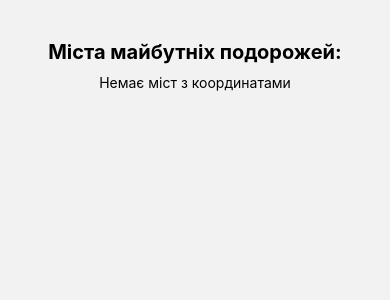
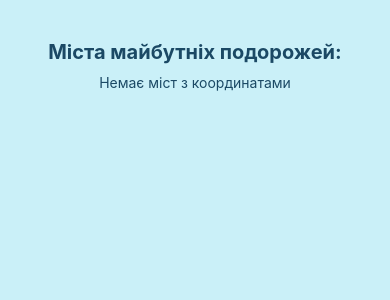
Before and after one commit to KsuSh7/TravelPlanner, a React Native app: screen /Map in a window 390 px wide. Shown: the top 300 px of the page. Built offline with nearby package versions, Linux system fonts and the light colour scheme.

Commit message:
зміни в стилях

```diff
--- a/screen/FutureTrips.js
+++ b/screen/FutureTrips.js
@@ -18,7 +18,7 @@ export default function FutureTrips() {
 
   // 🗺️ Завантаження міст з бекенду
   useEffect(() => {
-    fetch('http://192.168.31.55:5001/cities') // 🔁 Замінити на свій локальний IP
+    fetch('http://192.168.1.162:5001/cities') // 🔁 Замінити на свій локальний IP
       .then(res => res.json())
       .then(data => setAllCities(data))
       .catch(err => console.error('Помилка при завантаженні міст:', err));
@@ -93,12 +93,16 @@ export default function FutureTrips() {
               selectedValue={selectedCity}
               onValueChange={(value) => setSelectedCity(value)}
               style={styles.picker}
-            >
+              itemStyle={styles.pickerItem} >
               <Picker.Item label="Оберіть місто" value="" />
-              {allCities.map((city, index) => (
-                <Picker.Item key={index} label={city.name} value={city.name} />
-              ))}
+                {allCities.map((city, index) => (
+              <Picker.Item
+                    key={index}
+                    label={city.name}
+                    value={city.name}/>
+                      ))}
             </Picker>
+
 
             <TouchableOpacity style={styles.dateButton} onPress={() => setDatePickerVisible(true)}>
               <Text style={styles.dateButtonText}>{tripDate ? `Дата: ${tripDate}` : 'Вибрати дату'}</Text>
@@ -135,7 +139,8 @@ const styles = StyleSheet.create({
   modalContainer: { flex: 1, justifyContent: 'center', alignItems: 'center', backgroundColor: 'rgba(0, 0, 0, 0.5)' },
   modalContent: { width: '80%', backgroundColor: '#fff', padding: 20, borderRadius: 10 },
   input: { width: '100%', backgroundColor: '#E0F7FF', padding: 10, marginVertical: 10, borderRadius: 10 },
-  picker: { width: '100%', backgroundColor: '#E0F7FF', borderRadius: 10, marginVertical: 10 },
+  picker: { width: '100%', backgroundColor: '#E0F7FF', borderRadius: 10, marginVertical: 10 ,color: '#1B4965'},
+  pickerItem:{color: '#1B4965'},
   dateButton: { backgroundColor: '#1B4965', padding: 10, borderRadius: 10, marginVertical: 10 },
   dateButtonText: { color: '#fff', textAlign: 'center', fontWeight: 'bold' },
   saveButton: { backgroundColor: '#1B4965', padding: 15, width: '100%', borderRadius: 20, marginTop: 20 },
--- a/screen/LoginScreen.js
+++ b/screen/LoginScreen.js
@@ -17,7 +17,7 @@ export default function LoginScreen({ navigation }) {
 
   const handleLogin = async () => {
     try {
-      const response = await fetch('http://192.168.31.55:5001/api/login', {
+      const response = await fetch('http://192.168.1.162:5001/api/login', {
         method: 'POST',
         headers: { 'Content-Type': 'application/json' },
         body: JSON.stringify({ email, password }),
@@ -54,6 +54,9 @@ export default function LoginScreen({ navigation }) {
       <TextInput
         style={styles.input}
         placeholder="Email"
+        autoCapitalize="none"
+        keyboardType="email-address"
+        autoCorrect={false}
         placeholderTextColor="#94D2FF"
         value={email}
         onChangeText={setEmail}
--- a/screen/MapScreen.js
+++ b/screen/MapScreen.js
@@ -8,7 +8,7 @@ export default function MapScreen() {
   const [loading, setLoading] = useState(true);
   const [trips] = useContext(TripsContext);
 
-  const accessToken = 'pk.eyJ1IjoibGVyZmZmIiwiYSI6ImNtYWlncGpvaTA1N3Myb3I5cmlxazllbDUifQ.awWDk2DDm_ac6LV7hkKAqw'; // 🔁 заміни на свій справжній Mapbox токен
+  const accessToken = 'pk.eyJ1IjoibGVyZmZmIiwiYSI6ImNtYWlncGpvaTA1N3Myb3I5cmlxazllbDUifQ.awWDk2DDm_ac6LV7hkKAqw';
   const style = 'streets-v11';
   const zoom = 3;
 
@@ -47,7 +47,7 @@ export default function MapScreen() {
     <View style={styles.container}>
       <Text style={styles.title}>Міста майбутніх подорожей:</Text>
       {validCities.length === 0 ? (
-        <Text>Немає міст з координатами</Text>
+        <Text style={{color: '#1B4965'}}>Немає міст з координатами</Text>
       ) : (
         <>
           {validCities.map((trip, index) => (
@@ -61,8 +61,8 @@ export default function MapScreen() {
 }
 
 const styles = StyleSheet.create({
-  container: { flex: 1, alignItems: 'center', paddingTop: 40 },
-  title: { fontSize: 20, fontWeight: 'bold', marginBottom: 10 },
+  container: { flex: 1,backgroundColor: '#CAF0F8', alignItems: 'center', paddingTop: 40 },
+  title: { fontSize: 20,color: '#1B4965', fontWeight: 'bold', marginBottom: 10 },
   map: { width: 300, height: 200, marginTop: 20, borderRadius: 10 },
   loading: { flex: 1, justifyContent: 'center', alignItems: 'center' },
 });
--- a/screen/ProfileScreen.js
+++ b/screen/ProfileScreen.js
@@ -62,8 +62,8 @@ export default function ProfileScreen() {
 }
 
 const styles = StyleSheet.create({
-  container: { flex: 1, backgroundColor: '#F1FAEE', padding: 20 },
-  header: { fontSize: 24, fontWeight: 'bold', marginBottom: 10, color: '#1D3557' },
+  container: { flex: 1, backgroundColor: '#CAF0F8', padding: 20 },
+  header: { fontFamily: 'Poppins-Bold', fontSize: 24, fontWeight: 'bold', marginBottom: 10,color: '#1B4965', },
   name: { fontSize: 18, marginBottom: 20, color: '#457B9D' },
   subheader: { fontSize: 20, fontWeight: 'bold', marginBottom: 10, color: '#1D3557' },
   tripItem: { fontSize: 16, paddingVertical: 5, color: '#333' },
--- a/screen/SpentScreen.js
+++ b/screen/SpentScreen.js
@@ -17,7 +17,7 @@ export default function SpentScreen() {
 
   const fetchExpenses = async () => {
     try {
-      const response = await fetch(`http://192.168.31.55:5001/api/expenses/${tripId}`);
+      const response = await fetch(`http://192.168.1.162:5001/api/expenses/${tripId}`);
       const data = await response.json();
       const formatted = data.map((item) => ({
         id: item.id.toString(),
@@ -40,7 +40,7 @@ export default function SpentScreen() {
     };
 
     try {
-      const response = await fetch('http://192.168.31.55:5001/api/expenses', {
+      const response = await fetch('http://192.168.1.162:5001/api/expenses', {
         method: 'POST',
         headers: { 'Content-Type': 'application/json' },
         body: JSON.stringify(newExpense),
--- a/utils/api.js
+++ b/utils/api.js
@@ -1,4 +1,4 @@
-const API_URL = 'http://192.168.31.55:5001/api';  // додай /api сюди
+const API_URL = 'http://192.168.1.162:5001/api';  // додай /api сюди
 
 export async function loginUser(email, password) {
   const res = await fetch(`${API_URL}/login`, {
```
